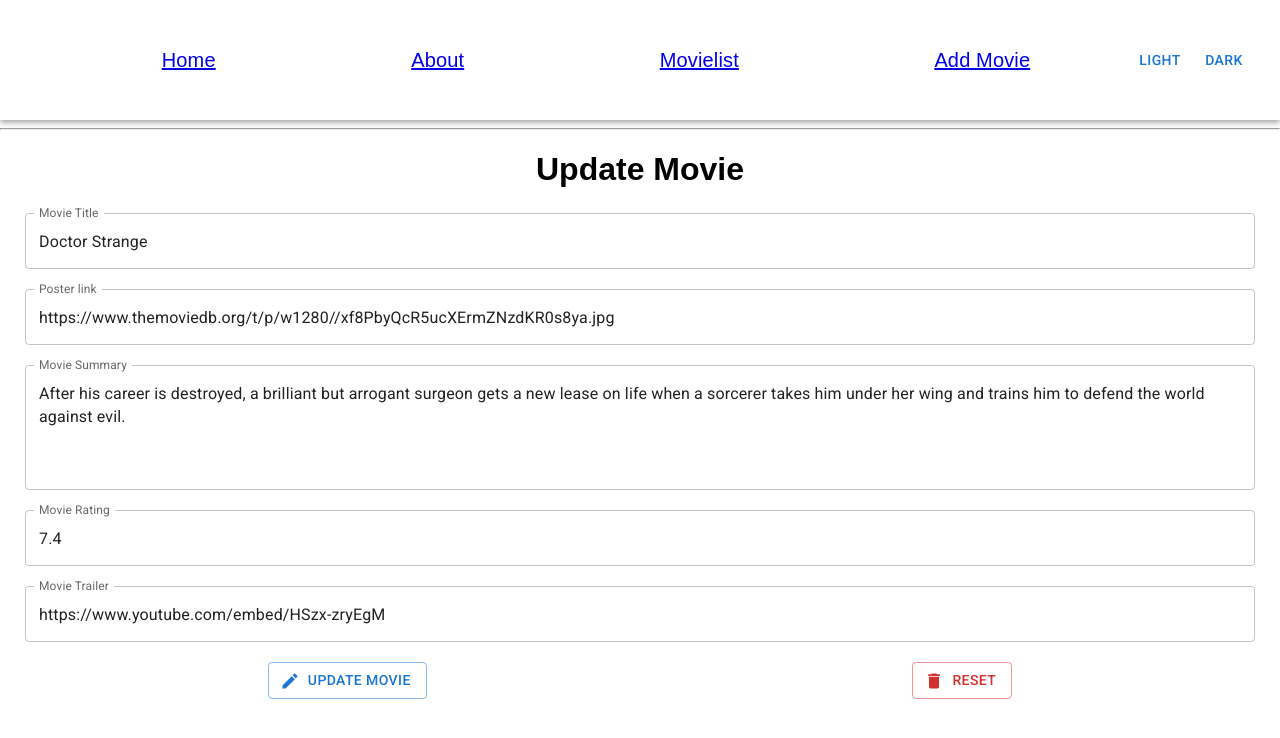
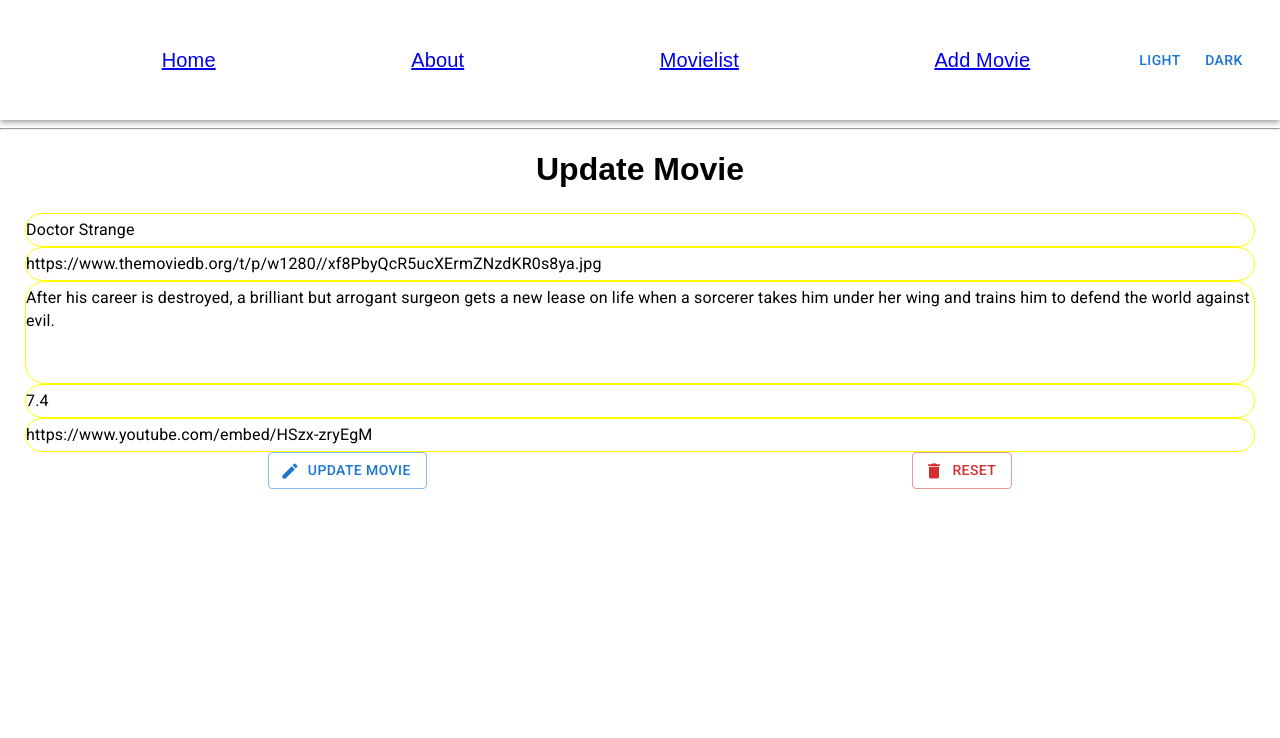
Before and after one commit to Arun3sh/my-fav-movie-react, a React (Create React App) app: page /movies/edit/1 in a window 1280 px wide. Shown: the top 738 px of the page. Built offline with nearby package versions, Linux system fonts and the light colour scheme.

Commit message:
InputBase added

```diff
--- a/src/AddMovie.js
+++ b/src/AddMovie.js
@@ -1,12 +1,15 @@
-import { Button } from '@mui/material';
+import { Button, InputBase } from '@mui/material';
 import { useState } from 'react';
 import './App.css';
-import { TextField } from '@mui/material';
 import AddIcon from '@mui/icons-material/Add';
 import DeleteIcon from '@mui/icons-material/Delete';
 import { useHistory } from 'react-router';
 
+import { useContext } from 'react';
+import { themeContext } from './App';
+
 export function Addmovie({ movies, setMovies }) {
+	const [theme, setTheme] = useContext(themeContext);
 	const [name, setName] = useState('');
 	const [poster, setPoster] = useState('');
 	const [summary, setSummary] = useState('');
@@ -14,11 +17,21 @@ export function Addmovie({ movies, setMovies }) {
 	const [trailer, setTrailer] = useState('');
 	const history = useHistory();
 
+	const inputstyle = {
+		border: theme === 'dark' ? '1px solid green' : '1px solid yellow',
+		color: theme === 'dark' ? 'white' : 'black',
+		borderRadius: '20px',
+	};
+
 	const addMovie = () => {
-		const newMovie = { name, poster, summary, rating };
-
-		setMovies([...movies, newMovie]);
-		history.push('/movies');
+		const newMovie = { name, poster, summary, rating, trailer };
+		const check = name === '' || poster === '' || summary === '' ? true : false;
+		if (check) {
+			alert("Please don't leave any field empty");
+		} else {
+			setMovies([...movies, newMovie]);
+			history.push('/movies');
+		}
 	};
 
 	const clearEntry = () => {
@@ -33,51 +46,56 @@ export function Addmovie({ movies, setMovies }) {
 			<h1>Add Movie</h1>
 			<div className="addMovie">
 				<form className="myForm" noValidate autoComplete="off">
-					<TextField
+					<InputBase
 						id="outlined-basic"
-						label="Movie Title"
+						placeholder="Movie Title"
 						variant="outlined"
 						type="text"
 						value={name}
 						onChange={(e) => setName(e.target.value)}
+						style={inputstyle}
 					/>
 
-					<TextField
+					<InputBase
 						id="outlined-basic"
-						label="Poster link"
+						placeholder="Poster link"
 						variant="outlined"
 						type="link"
 						value={poster}
 						onChange={(e) => setPoster(e.target.value)}
+						style={inputstyle}
 					/>
 
-					<TextField
-						id="outlined-multiline-static"
-						label="Movie Summary"
+					<InputBase
+						id="outlined-basic-multi"
+						placeholder="Movie Summary"
 						variant="outlined"
 						type="text"
 						multiline
 						rows={4}
 						value={summary}
 						onChange={(e) => setSummary(e.target.value)}
+						style={inputstyle}
 					/>
 
-					<TextField
+					<InputBase
 						id="outlined-basic"
-						label="Movie Rating"
+						placeholder="Movie Rating"
 						variant="outlined"
 						type="text"
 						value={rating}
 						onChange={(e) => setRating(e.target.value)}
+						style={inputstyle}
 					/>
 
-					<TextField
+					<InputBase
 						id="outlined-basic"
-						label="Movie Trailer"
+						placeholder="Movie Trailer"
 						variant="outlined"
 						type="text"
 						value={trailer}
 						onChange={(e) => setTrailer(e.target.value)}
+						style={inputstyle}
 					/>
 
 					<div className="add-cancel">
--- a/src/Editmovie.js
+++ b/src/Editmovie.js
@@ -1,19 +1,27 @@
-import { Button } from '@mui/material';
+import { Button, InputBase } from '@mui/material';
 import { useState } from 'react';
 import './App.css';
-import { TextField } from '@mui/material';
 import EditIcon from '@mui/icons-material/Edit';
 import DeleteIcon from '@mui/icons-material/Delete';
 import { useHistory, useParams } from 'react-router';
 
+import { useContext } from 'react';
+import { themeContext } from './App';
+
 export function Editmovie({ movies, setMovies }) {
 	const { id } = useParams();
+	const [theme, setTheme] = useContext(themeContext);
 	const [name, setName] = useState(movies[id].name);
 	const [poster, setPoster] = useState(movies[id].poster);
 	const [summary, setSummary] = useState(movies[id].summary);
 	const [rating, setRating] = useState(movies[id].rating);
 	const [trailer, setTrailer] = useState(movies[id].trailer);
 	const history = useHistory();
+	const inputstyle = {
+		border: theme === 'dark' ? '1px solid green' : '1px solid yellow',
+		color: theme === 'dark' ? 'white' : 'black',
+		borderRadius: '20px',
+	};
 
 	const editMovie = () => {
 		const editedMovie = { name, poster, summary, rating };
@@ -34,52 +42,57 @@ export function Editmovie({ movies, setMovies }) {
 		<div>
 			<h1>Update Movie</h1>
 			<div className="addMovie">
-				<form className="myForm" noValidate autoComplete="off">
-					<TextField
+				<form className="myForm" noValidate autoComplete="off" style={{ color: 'white' }}>
+					<InputBase
 						id="outlined-basic"
-						label="Movie Title"
+						placeholder="Movie Title"
 						variant="outlined"
 						type="text"
 						value={name}
 						onChange={(e) => setName(e.target.value)}
+						style={inputstyle}
 					/>
 
-					<TextField
+					<InputBase
 						id="outlined-basic"
-						label="Poster link"
+						placeholder="Poster link"
 						variant="outlined"
 						type="link"
 						value={poster}
 						onChange={(e) => setPoster(e.target.value)}
+						style={inputstyle}
 					/>
 
-					<TextField
-						id="outlined-multiline-static"
-						label="Movie Summary"
+					<InputBase
+						id="outlined-basic-multi"
+						placeholder="Movie Summary"
 						variant="outlined"
 						type="text"
 						multiline
 						rows={4}
 						value={summary}
 						onChange={(e) => setSummary(e.target.value)}
+						style={inputstyle}
 					/>
 
-					<TextField
+					<InputBase
 						id="outlined-basic"
-						label="Movie Rating"
+						placeholder="Movie Rating"
 						variant="outlined"
 						type="text"
 						value={rating}
 						onChange={(e) => setRating(e.target.value)}
+						style={inputstyle}
 					/>
 
-					<TextField
+					<InputBase
 						id="outlined-basic"
-						label="Movie Trailer"
+						placeholder="Movie Trailer"
 						variant="outlined"
 						type="link"
 						value={trailer}
 						onChange={(e) => setTrailer(e.target.value)}
+						style={inputstyle}
 					/>
 
 					<div className="add-cancel">
```
